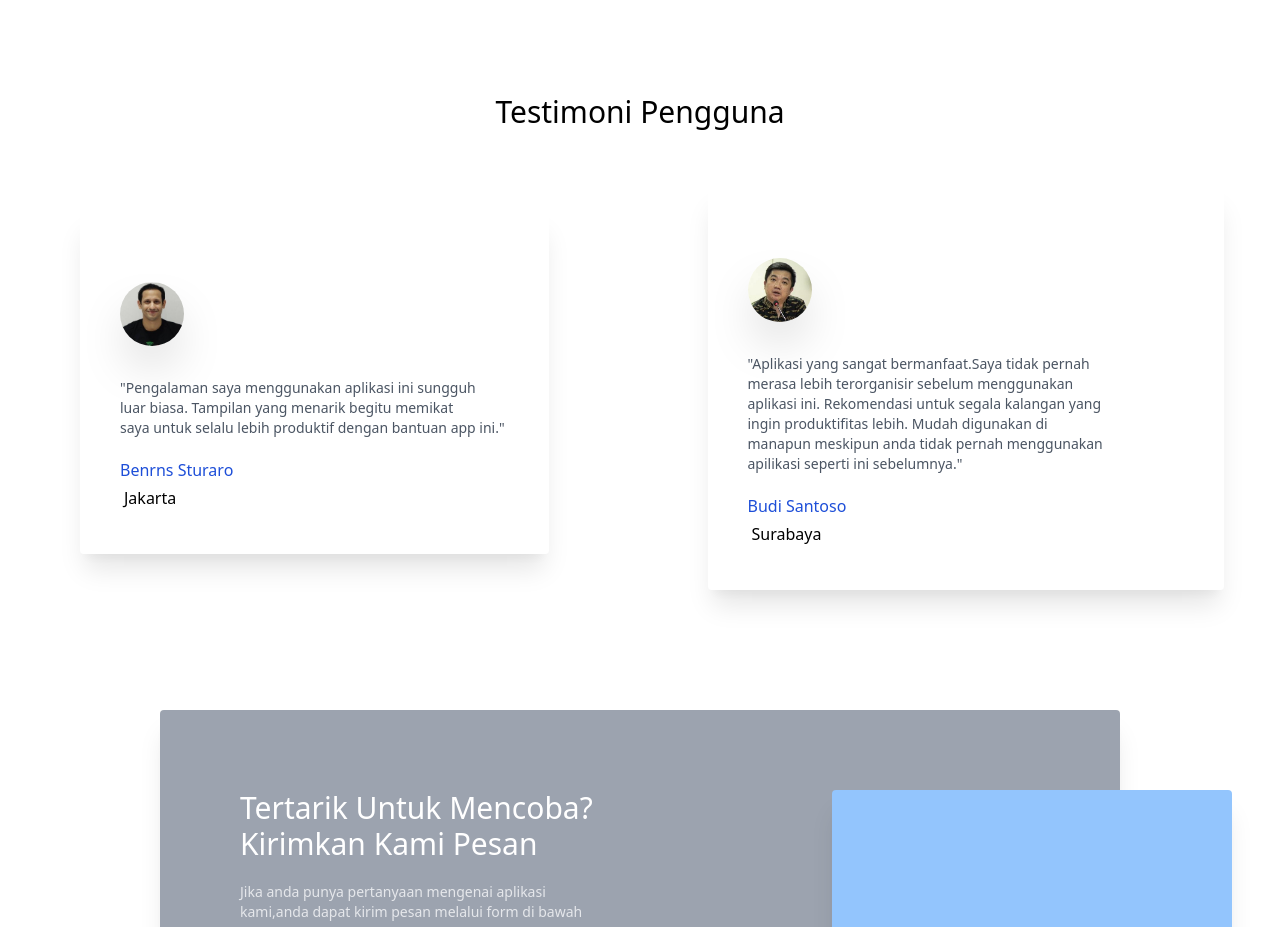
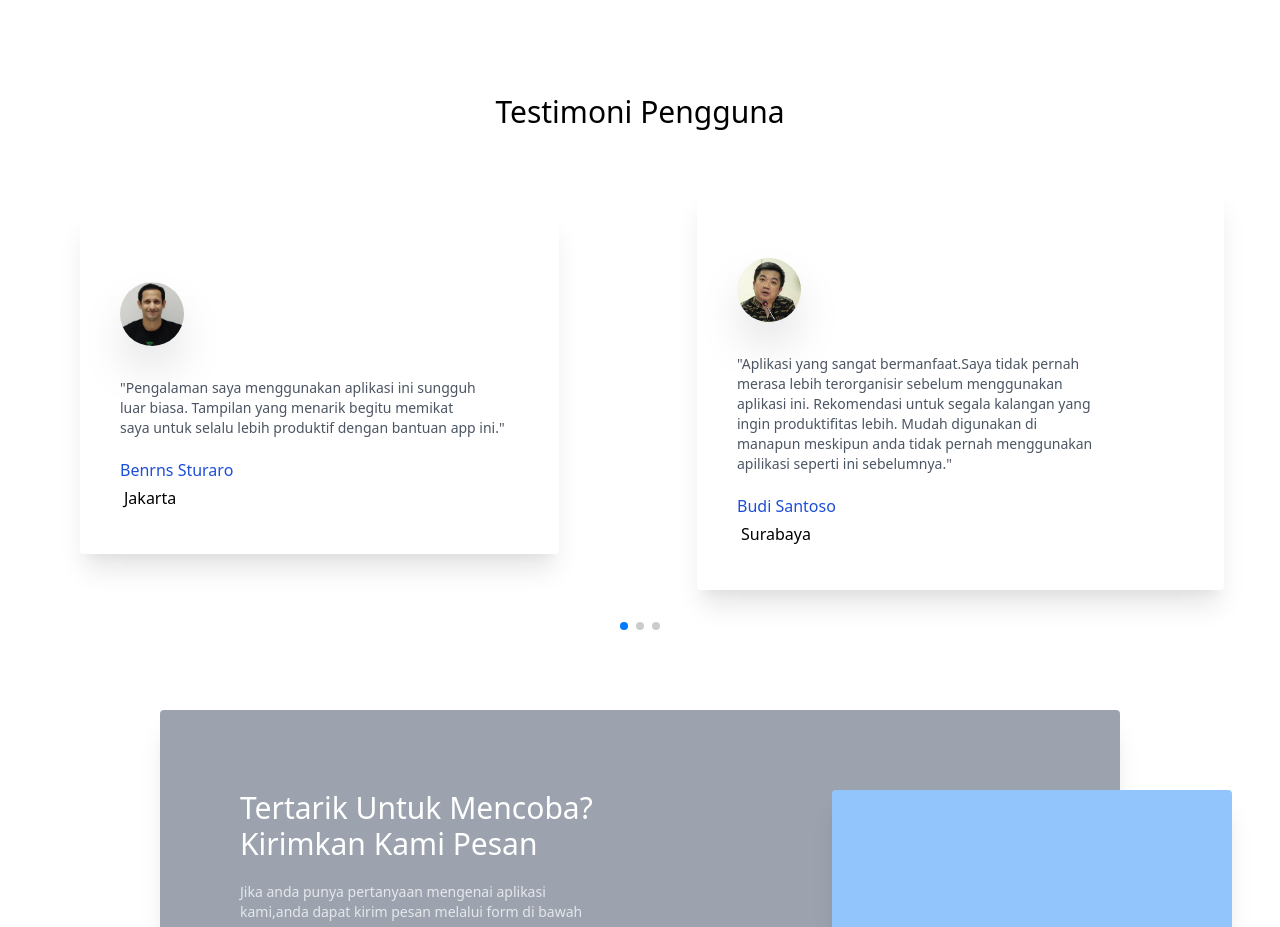
Before and after one commit to uyyoq/Dzikir-pagi-dan-petang, a Next.js app: page / in a window 1280 px wide. Shown: the part 2740-3667 px from the top of the page. Built offline with nearby package versions, Linux system fonts and the light colour scheme.

Commit message:
add hover

```diff
--- a/Components/Navbar/Navbar.js
+++ b/Components/Navbar/Navbar.js
@@ -5,7 +5,7 @@ import { Link } from "react-scroll";
 function Listmenu({ children }) {
   return (
     <React.Fragment>
-      <li className="text-sm font-bold uppercase text-gray-50 hover:text-gray-300 cursor-pointer select-none">
+      <li className="text-sm font-bold uppercase text-gray-50 hover:text-gray-200 cursor-pointer select-none">
         {children}
       </li>
     </React.Fragment>
--- a/Components/Testimoni/testimoni.js
+++ b/Components/Testimoni/testimoni.js
@@ -17,8 +17,9 @@ const Testimoni = () => {
         <p className="text-3xl text-center">Testimoni Pengguna</p>
         <Swiper
           className="flex"
-          spaceBetween={23}
+          spaceBetween={2}
           slidesPerView={2}
+          pagination={{ clickable: true }}
           onSwiper={(swiper) => console.log(swiper)}
         >
           <div className="flex flex-wrap w-11/12 mx-auto justify-center">
```
